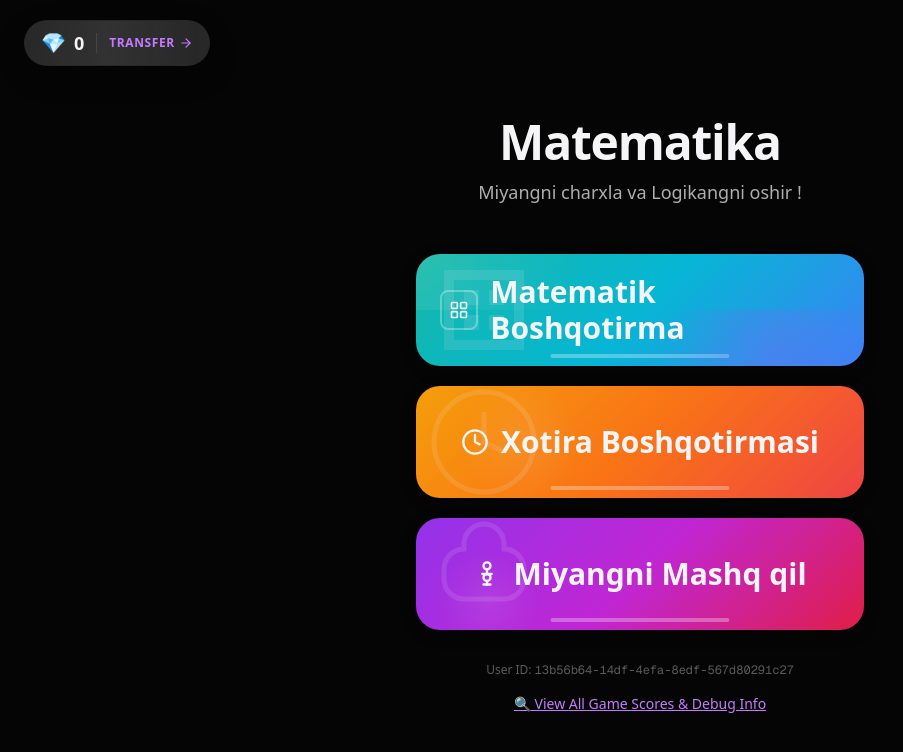
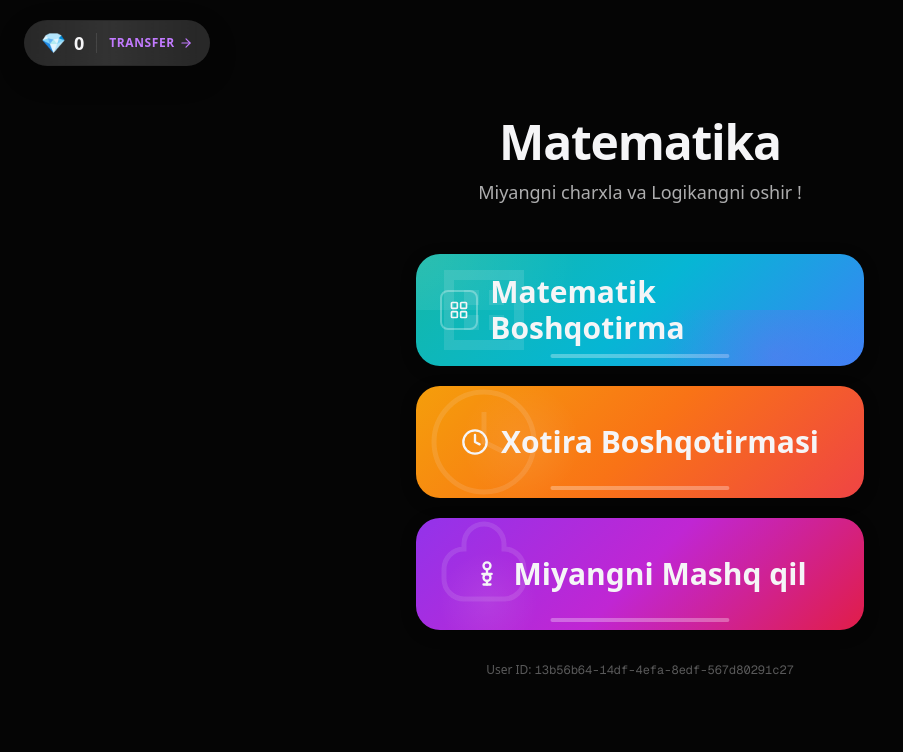
Before and after one commit to khondamirai-spec/MATH, a Next.js app: page / in a window 1280 px wide. Shown: the top 752 px of the page, without its empty margins (0-903 px from the left). Built offline with nearby package versions, Linux system fonts and the light colour scheme; no server answers; the database is empty.

Commit message:
Remove debug scores link from main page

```diff
--- a/src/app/page.tsx
+++ b/src/app/page.tsx
@@ -230,13 +230,6 @@ export default function Home() {
           User ID: <span className="font-mono select-all">{debugUserId || "Loading..."}</span>
         </div>
 
-        {/* Debug Link */}
-        <Link
-          href="/debug-scores"
-          className="mt-4 text-sm text-purple-400 hover:text-purple-300 underline transition-colors"
-        >
-          🔍 View All Game Scores & Debug Info
-        </Link>
       </main>
     </div>
   );
```
